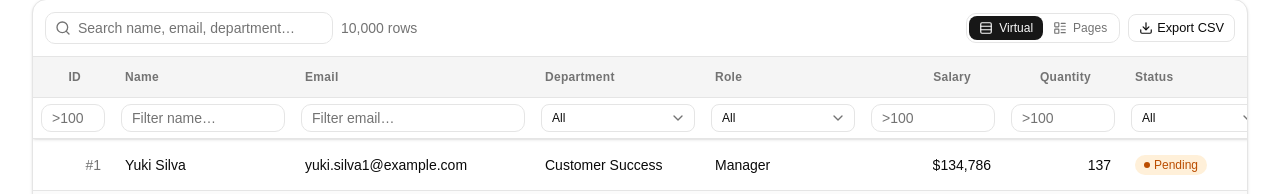
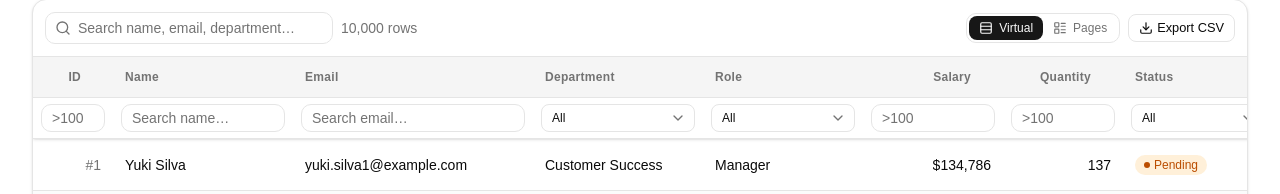
Before and after one commit to vishkx/advanced-editable-data-table, a React (Vite) app: page / in a window 1280 px wide. Shown: the part 105-299 px from the top of the page. Built offline with nearby package versions, Linux system fonts and the light colour scheme.

Commit message:
Use 'Search' wording in text filter placeholders

```diff
--- a/src/components/table/FilterRow.tsx
+++ b/src/components/table/FilterRow.tsx
@@ -58,7 +58,7 @@ export function FilterRow() {
                     ? ">100"
                     : col.type === "date"
                       ? "e.g. 2024"
-                      : `Filter ${col.header.toLowerCase()}…`
+                      : `Search ${col.header.toLowerCase()}…`
                 }
                 className="h-7 text-xs"
               />
```
